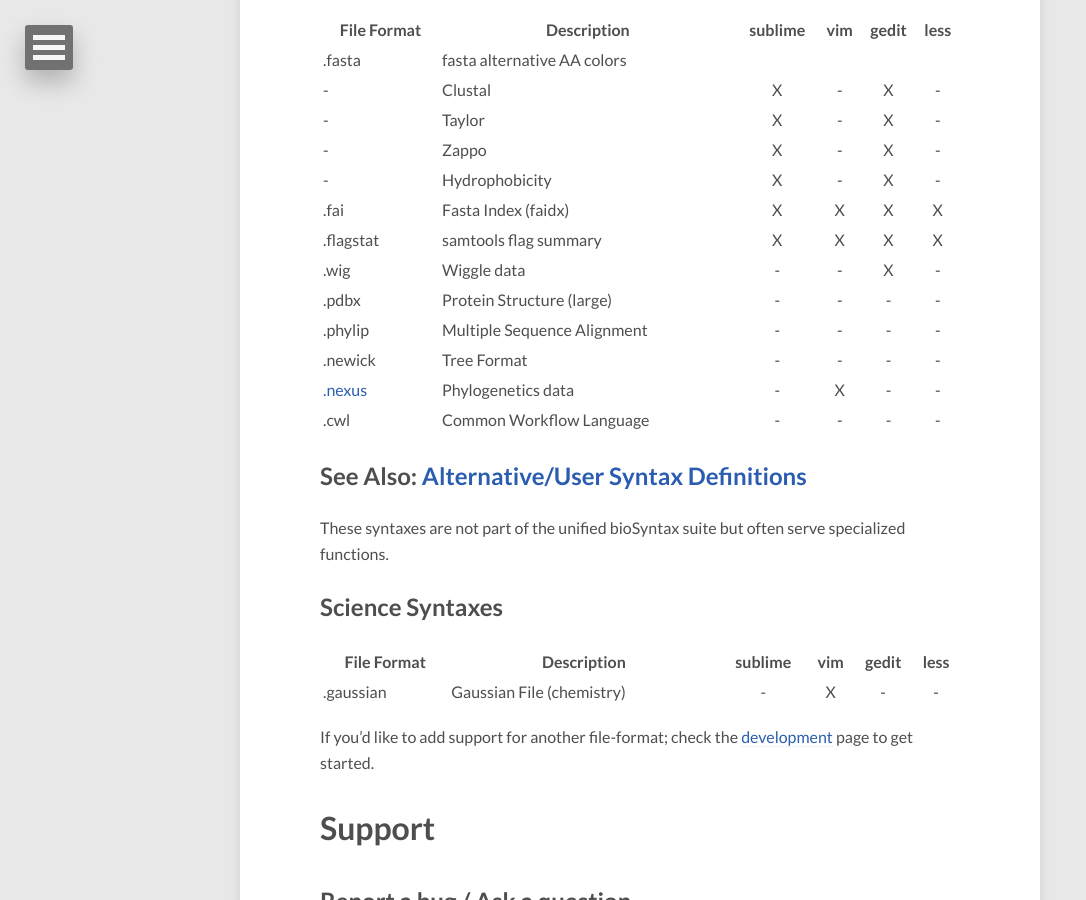
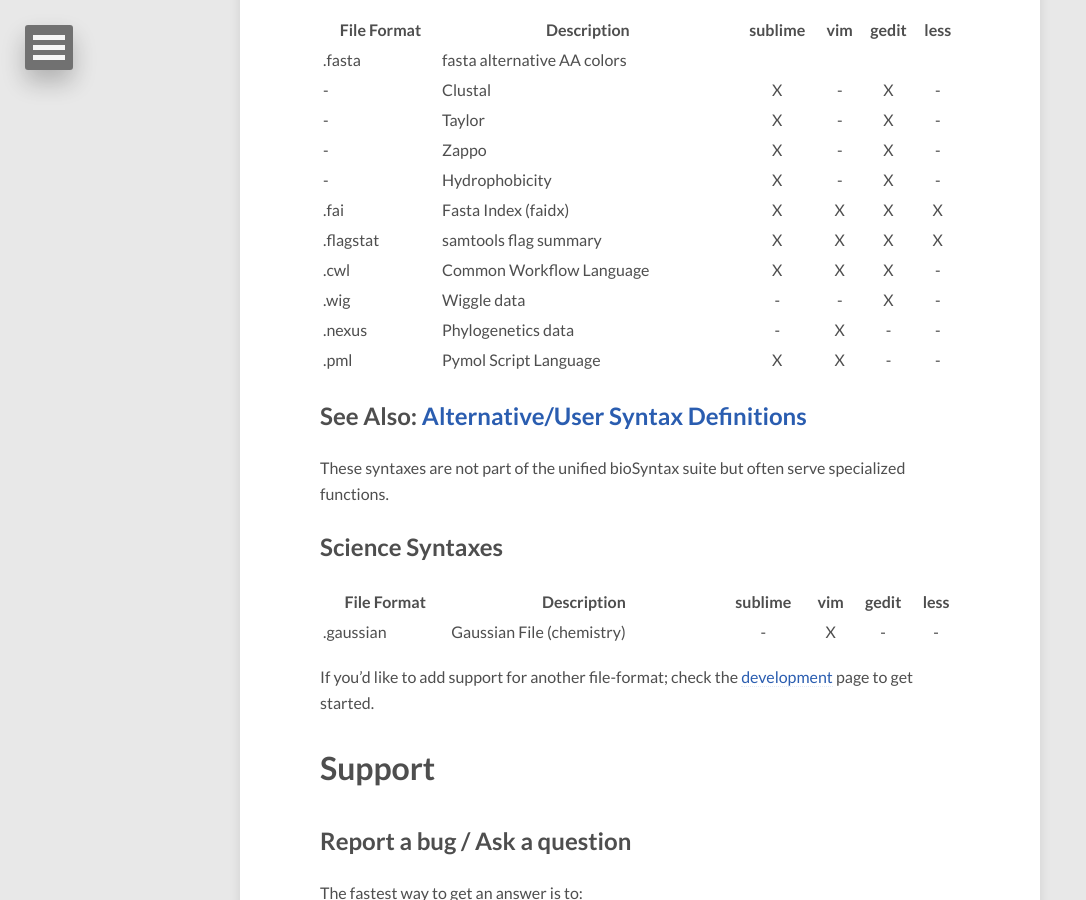
Before and after one commit to bioSyntax/bioSyntax-site, a Jekyll site: the page built from man.md, in a window 1280 px wide and 900 px high, scrolled down 5405 px. Shown: the whole window, without its empty margins (0-1086 px from the left). Built offline with Jekyll 4.4.1, drawn with Linux system fonts in a browser that asks for light colours; nearby versions of some CDN libraries.

Commit message:
update syntax table

```diff
--- a/man.md
+++ b/man.md
@@ -149,12 +149,11 @@
 | -           | Hydrophobicity              |    X    |  -  |   X   | -    |
 | .fai        | Fasta Index (faidx)         |    X    |  X  |   X   | X    |
 | .flagstat   | samtools flag summary       |    X    |  X  |   X   | X    |
+| .cwl        | Common Workflow Language    |    X    |  X  |   X   | -    |
 | .wig        | Wiggle data                 |    -    |  -  |   X   | -    |
-| .pdbx       | Protein Structure (large)   |    -    |  -  |   -   | -    |
-| .phylip     | Multiple Sequence Alignment |    -    |  -  |   -   | -    |
-| .newick     | Tree Format                 |    -    |  -  |   -   | -    |
-| [.nexus](http://informatics.nescent.org/wiki/NEXUS_Specification) |  Phylogenetics data | - | X | - | - |
-| .cwl        | Common Workflow Language    |    -    |  -  |   -   | -    |
+| .nexus      | Phylogenetics data          |    -    |  X  |   -   | -    |
+| .pml        | Pymol Script Language       |    X    |  X  |   -   | -    |
+
 
 ## See Also: [Alternative/User Syntax Definitions](https://github.com/bioSyntax/bioSyntax/tree/master/alt-syntax)
 These syntaxes are not part of the unified bioSyntax suite but often serve specialized functions.
```
